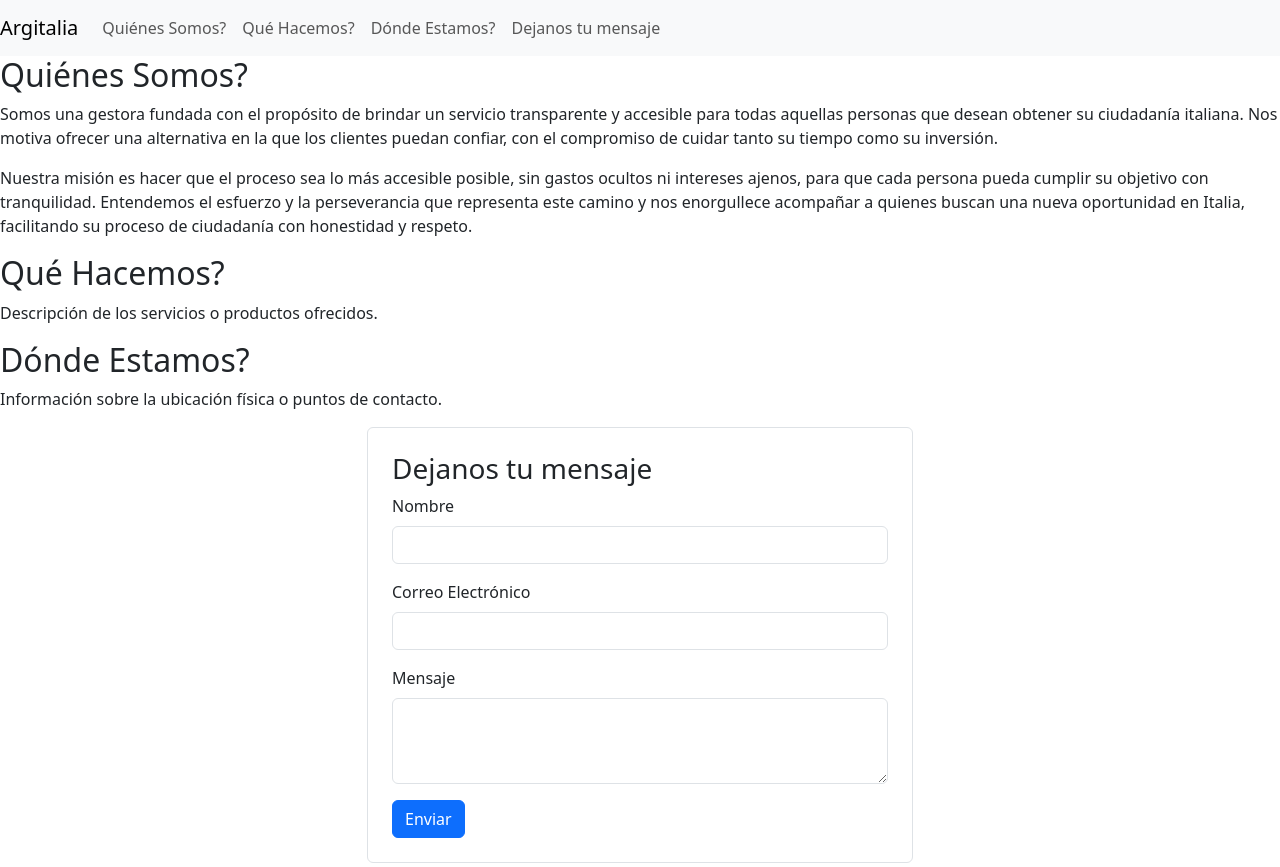
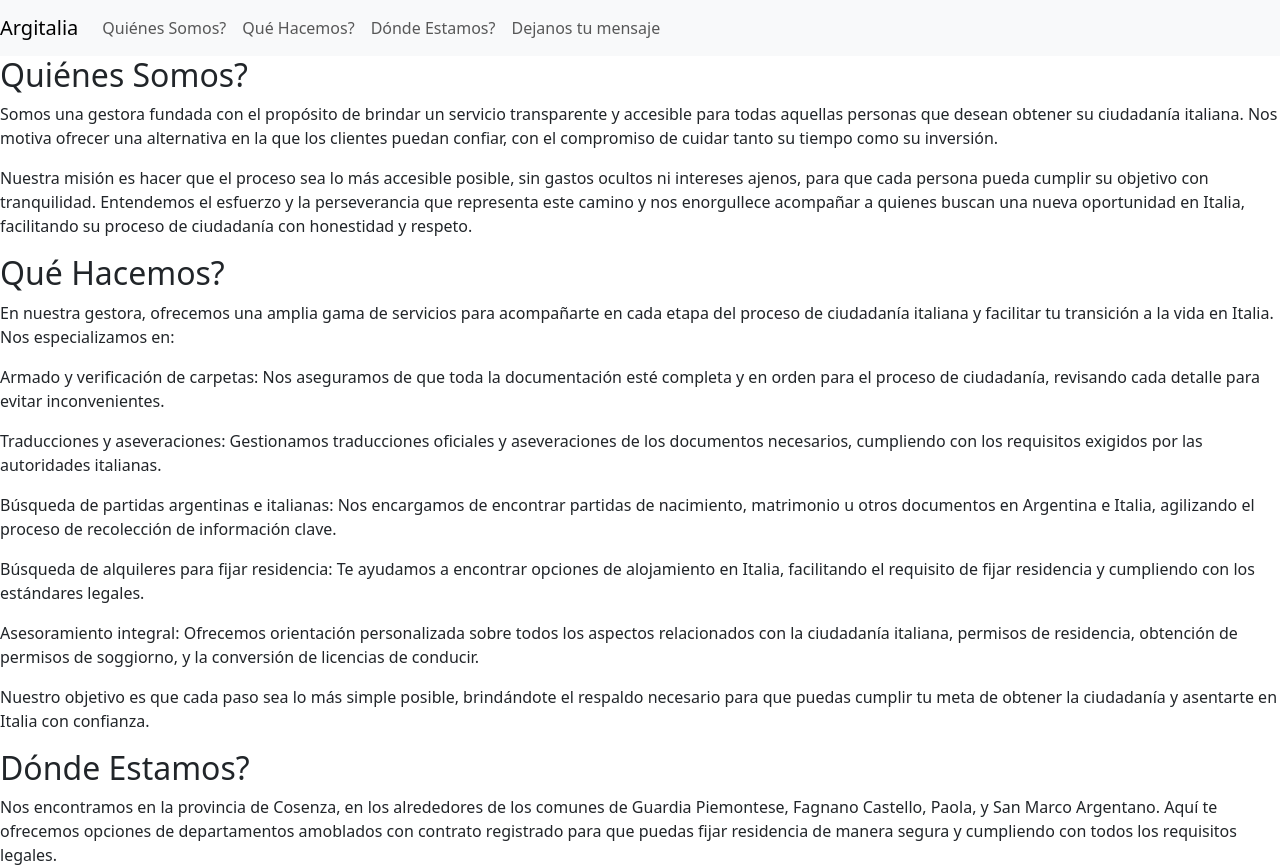
Before and after one commit to SantiRV/ProyectoClaudio, a React (Create React App) app in the folder argitalia/: page / in a window 1280 px wide. Shown: the top 867 px of the page. Built offline with nearby package versions, Linux system fonts and the light colour scheme.

Commit message:
Que hacemos y donde estamos agregados

```diff
--- a/argitalia/src/components/Main.jsx
+++ b/argitalia/src/components/Main.jsx
@@ -20,11 +20,49 @@ const Main = () => (
         </section>
         <section id="que-hacemos">
             <h2>Qué Hacemos?</h2>
-            <p>Descripción de los servicios o productos ofrecidos.</p>
+            <p>
+            En nuestra gestora, ofrecemos una amplia gama de servicios para acompañarte en cada etapa del proceso
+            de ciudadanía italiana y facilitar tu transición a la vida en Italia. Nos especializamos en:
+            </p>
+            <p>
+            Armado y verificación de carpetas: Nos aseguramos de que toda la documentación esté completa y en
+            orden para el proceso de ciudadanía, revisando cada detalle para evitar inconvenientes.
+            </p>
+            <p>
+            Traducciones y aseveraciones: Gestionamos traducciones oficiales y aseveraciones de los documentos
+            necesarios, cumpliendo con los requisitos exigidos por las autoridades italianas.
+            </p>
+            <p>
+            Búsqueda de partidas argentinas e italianas: Nos encargamos de encontrar partidas de nacimiento,
+            matrimonio u otros documentos en Argentina e Italia, agilizando el proceso de recolección de información
+            clave.
+            </p>
+            <p>
+            Búsqueda de alquileres para fijar residencia: Te ayudamos a encontrar opciones de alojamiento en
+            Italia, facilitando el requisito de fijar residencia y cumpliendo con los estándares legales.
+            </p>
+            <p>
+            Asesoramiento integral: Ofrecemos orientación personalizada sobre todos los aspectos relacionados
+            con la ciudadanía italiana, permisos de residencia, obtención de permisos de soggiorno, y la conversión
+            de licencias de conducir.
+            </p>
+            <p>
+            Nuestro objetivo es que cada paso sea lo más simple posible, brindándote el respaldo necesario para
+            que puedas cumplir tu meta de obtener la ciudadanía y asentarte en Italia con confianza.
+            </p>
         </section>
         <section id="donde-estamos">
             <h2>Dónde Estamos?</h2>
-            <p>Información sobre la ubicación física o puntos de contacto.</p>
+            <p>
+            Nos encontramos en la provincia de Cosenza, en los alrededores de los comunes de Guardia Piemontese,
+            Fagnano Castello, Paola, y San Marco Argentano. Aquí te ofrecemos opciones de departamentos amoblados
+            con contrato registrado para que puedas fijar residencia de manera segura y cumpliendo con todos los
+            requisitos legales.
+            </p>
+            <p>
+            Nuestra ubicación estratégica facilita el acceso a los servicios y trámites necesarios para el proceso
+            de ciudadanía, brindándote el respaldo y el entorno adecuado para establecerte cómodamente en Italia.
+            </p>
         </section>
     </main>
 );
```
